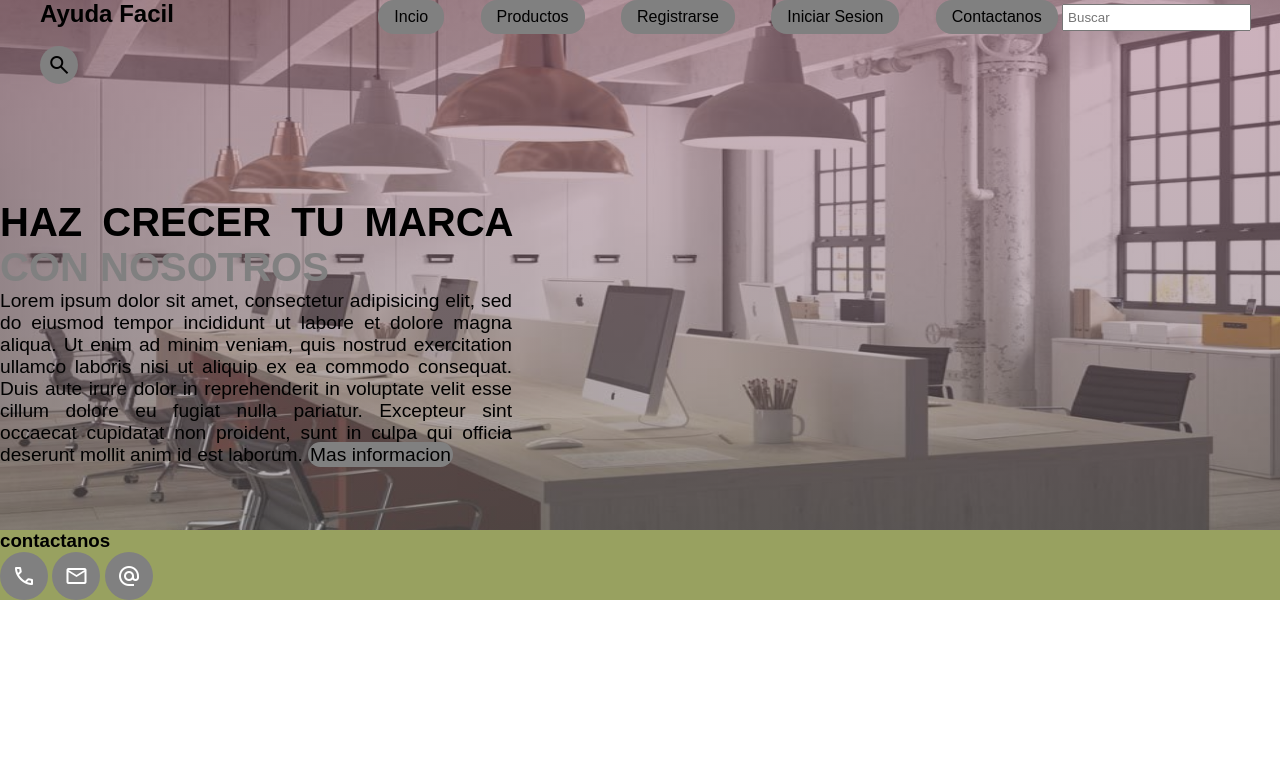
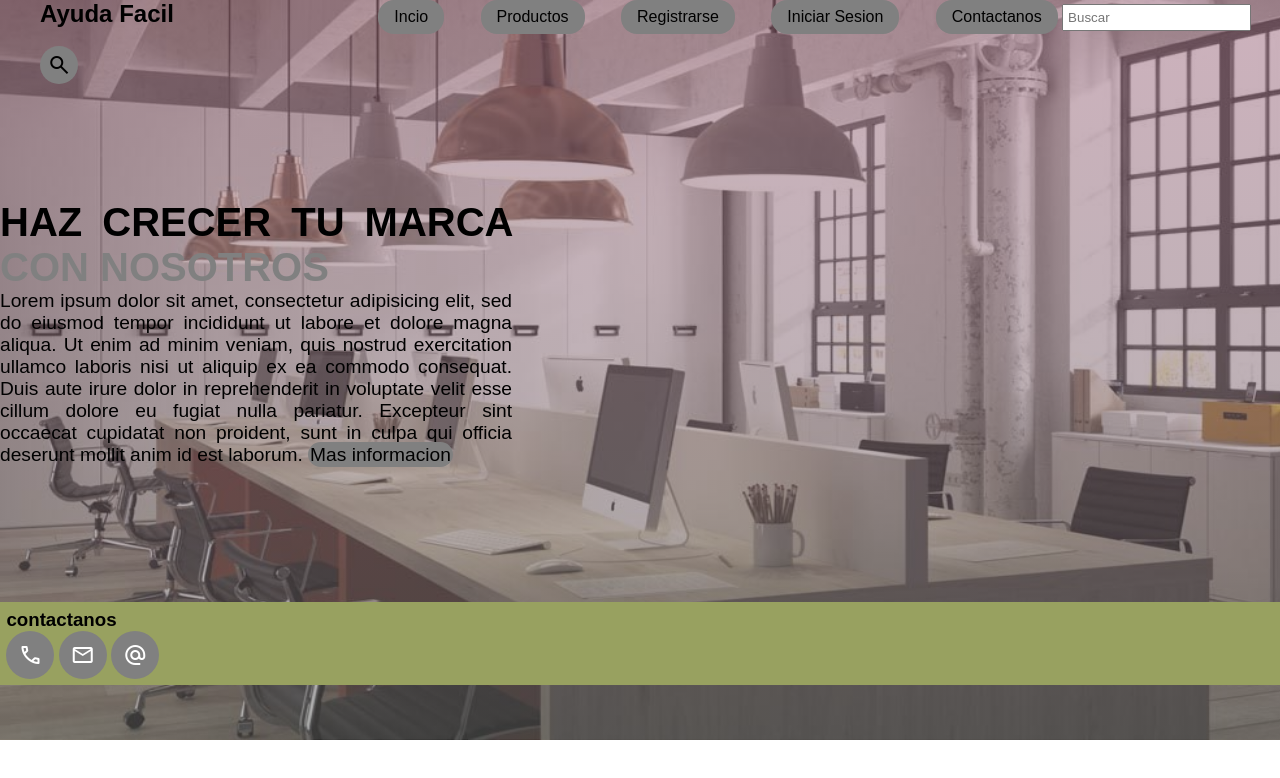
Before and after one commit to viteripro/Banner_1, a plain HTML site: page index.html in a window 1280 px wide. Drawn offline with nearby package versions, Linux system fonts and the light colour scheme.

Commit message:
Update styles.css

```diff
--- a/styles.css
+++ b/styles.css
@@ -39,6 +39,7 @@ input{
  	position: relative;
    	text-align: justify;
    	margin-top: 8em;
+   	margin-bottom: 8.5em;
 }
 
 .title{
@@ -66,7 +67,7 @@ input{
 footer{
 	background-color: #98a160;;
 	position: relative;
-	top: 4em;
+        padding:0.4em;
 }
 
 .icon{
```
